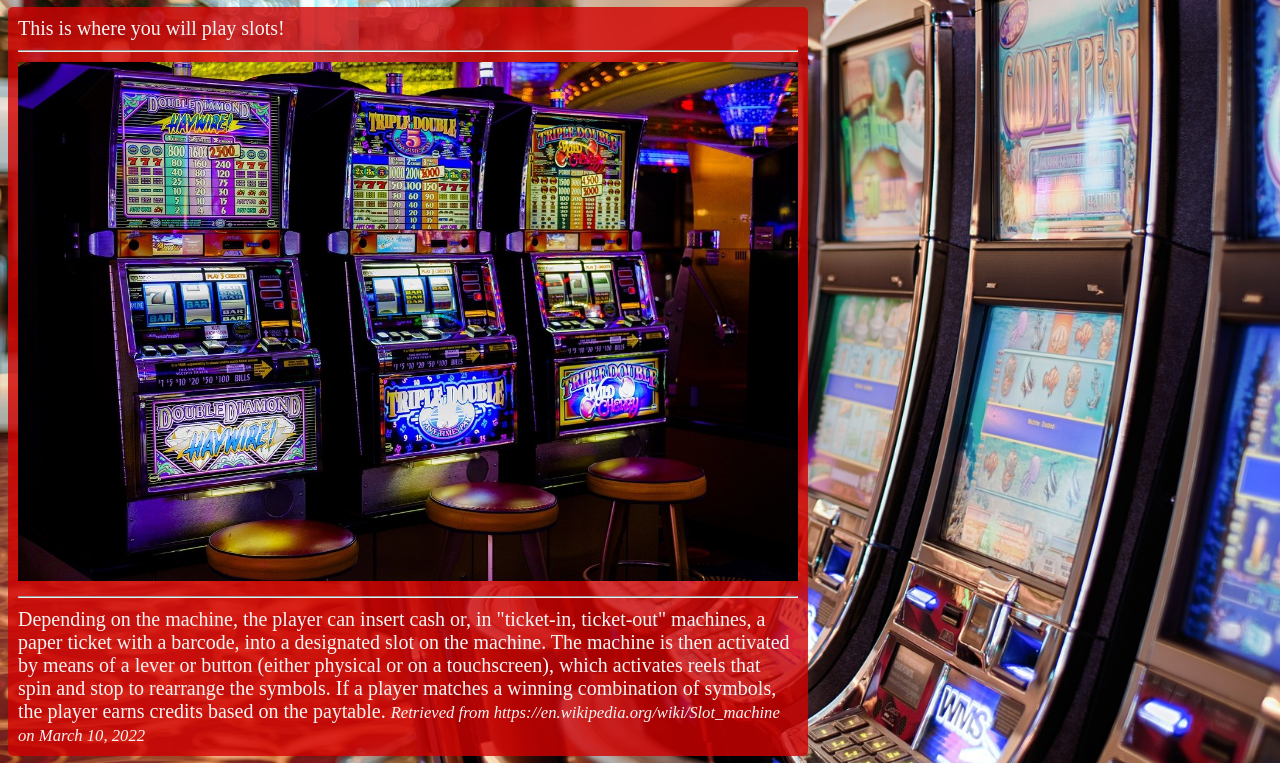
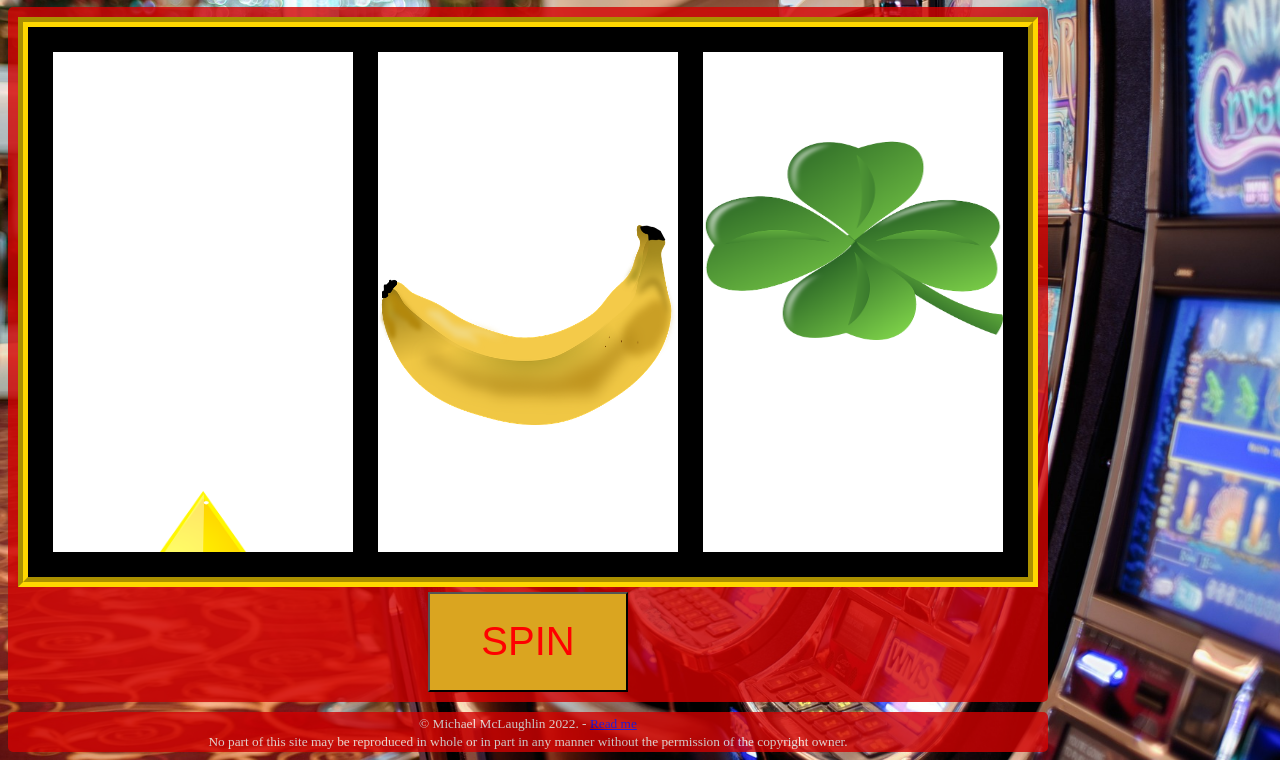
Before and after one commit to freelancer09/JavaScript-Term-Project, a plain HTML site: page slots/index.html in a window 1280 px wide. Shown: the part 177-940 px from the top of the page. Drawn offline with Linux system fonts and the light colour scheme.

Commit message:
Add files via upload

```diff
--- a/slots/css/slots.css
+++ b/slots/css/slots.css
@@ -42,6 +42,7 @@ article {
     padding: 10px;
     background-color: rgba(210,2,2,0.8);
     font-size: 15pt;
+    text-align: center;
 }
 footer {
     border-radius: 5px;
@@ -49,6 +50,18 @@ footer {
     padding: 2px;
     background-color: #d20202;
     text-align: center;
+}
+input {
+    width: 200px;
+    height: 100px;
+    font-size: 30pt;
+    background-color: goldenrod;
+    color: red;
+    text-align: center;
+}
+input:hover {
+    background-color: aquamarine;
+    cursor: pointer;
 }
 
 /* Grid Classes */
--- a/slots/index.html
+++ b/slots/index.html
@@ -6,6 +6,18 @@
         <link href="css/slots.css" rel="stylesheet" type="text/css">
     </head>
     <body>
+        <audio id="spinAudio" loop>
+            <source src="media/zmikeslotspin.mp3" type="audio/mpeg">
+            Your browser does not support the audio element.
+        </audio>
+        <audio id="spinWinAudio">
+            <source src="media/zmikeslotwin.mp3" type="audio/mpeg">
+            Your browser does not support the audio element.
+        </audio>
+        <audio id="spinLoseAudio">
+            <source src="media/zmikeslotlose.mp3" type="audio/mpeg">
+            Your browser does not support the audio element.
+        </audio>
         <main class="grid-container">
             <header class="top">
                 <h1>Slots</h1>
@@ -19,17 +31,14 @@
                 </ul>
             </nav>
             <article class="middle">
-                This is where you will play slots!
-                <hr>
-                <img src="../media/placeholder-slots.jpg" width="100%" height="auto">
-                <hr>
-                Depending on the machine, the player can insert cash or, in "ticket-in, ticket-out" machines, a paper ticket with a barcode, into a designated slot on the machine. The machine is then activated by means of a lever or button (either physical or on a touchscreen), which activates reels that spin and stop to rearrange the symbols. If a player matches a winning combination of symbols, the player earns credits based on the paytable.
-                <small><cite>Retrieved from https://en.wikipedia.org/wiki/Slot_machine on March 10, 2022</cite></small>
+                <canvas id="myCanvas" width="10" height="10" style="border:10px gold groove;">Your browser does not support the HTML5 canvas tag</canvas>
+                <input type="button" id="buttonSpin" value="SPIN">
             </article>
             <footer class="bottom">
                 <small>&copy; Michael McLaughlin 2022. - <a href='readme.txt'>Read me</a><br>
                     No part of this site may be reproduced in whole or in part in any manner without the permission of the copyright owner.</small>
             </footer>
+            <script src="js/slots.js"></script>
         </main>
     </body>
 </html>
--- /dev/null
+++ b/slots/js/slots.js
@@ -0,0 +1,177 @@
+// Settings
+iconHeight = 200;
+frameWidth = 300; // Also icon width
+frameHeight = 500;
+frameBorder = 25;
+bgColor = "black";
+frameColor = "white";
+
+spinSpeed = 30;
+spinSlowdown = 2; // Higher means longer spins
+spinSlowdownDelay = 40; // Frames to wait before slowing down
+// Create canvas size based on frame settings
+gameWidth = frameBorder + frameBorder + frameBorder + frameBorder + frameWidth + frameWidth + frameWidth;
+gameHeight = frameBorder + frameBorder + frameHeight;
+
+c = document.getElementById("myCanvas");
+ctx = c.getContext("2d");
+
+c.width = gameWidth;
+c.height = gameHeight;
+
+var icons = ["banana.png", "bell.png", "cherry.png", "clover.png", "diamond.png", "dollar.png", "seven.png", "star.png", "watermelon.png"];
+spinning = false;
+viewMsg = false;
+frameCount = 0;
+
+createIcons();
+
+// Cross-browser support for requestAnimationFrame
+var w = window;
+requestAnimationFrame = w.requestAnimationFrame || w.webkitRequestAnimationFrame || w.msRequestAnimationFrame || w.mozRequestAnimationFrame;
+
+main();
+
+function createIcons() {
+    icon1Ready = false;
+    icon1 = new Image();
+    icon1Index = Math.floor(Math.random() * icons.length);
+    icon1.src = "media/" + icons[icon1Index];
+    icon1.onload = function() {
+        icon1Ready = true;
+    }
+    icon1PosY = Math.floor(Math.random() * frameHeight);
+    icon1Speed = 0;
+
+    icon2Ready = false;
+    icon2 = new Image();
+    icon2Index = Math.floor(Math.random() * icons.length);
+    icon2.src = "media/" + icons[icon2Index];
+    icon2.onload = function() {
+        icon2Ready = true;
+    }
+    icon2PosY = Math.floor(Math.random() * frameHeight);
+    icon2Speed = 0;
+
+    icon3Ready = false;
+    icon3 = new Image();
+    icon3Index = Math.floor(Math.random() * icons.length);
+    icon3.src = "media/" + icons[icon3Index];
+    icon3.onload = function() {
+        icon3Ready = true;
+    }
+    icon3PosY = Math.floor(Math.random() * frameHeight);
+    icon3Speed = 0;
+}
+function main() {
+    render();
+    requestAnimationFrame(main);
+}
+function render() {
+    frameCount++;
+    if (viewMsg == false) {
+        drawFrame();
+        drawIcons();
+        drawBg();
+    }
+    if (icon1Speed == 0 && icon2Speed == 0 && icon3Speed == 0 && spinning) {
+        endSpin();
+    }
+}
+function drawFrame() {
+    ctx.fillStyle = frameColor;
+    ctx.fillRect(frameBorder, frameBorder, frameWidth, frameHeight);
+    ctx.fillRect(frameBorder + frameBorder + frameWidth, frameBorder, frameWidth, frameHeight);
+    ctx.fillRect(frameBorder + frameBorder + frameBorder + frameWidth + frameWidth, frameBorder, frameWidth, frameHeight);
+}
+function drawIcons() {
+    if (icon1Ready) {
+        ctx.drawImage(icon1, frameBorder, icon1PosY, frameWidth, iconHeight);
+        if (spinning) {
+            icon1PosY += icon1Speed;
+            if (frameCount > spinSlowdownDelay && icon1Speed > 0 && (frameCount % spinSlowdown) == 0 && icon1PosY >= 0 && icon1PosY < (gameHeight - iconHeight)) icon1Speed--;
+            if (icon1PosY > gameHeight) {
+                icon1PosY = 0 - iconHeight;
+                icon1Index++;
+                if (icon1Index >= icons.length) icon1Index = 0;
+                icon1.src = "media/" + icons[icon1Index];
+            }
+        }
+    }
+    if (icon2Ready) {
+        ctx.drawImage(icon2, frameBorder + frameBorder + frameWidth, icon2PosY, frameWidth, iconHeight);
+        if (spinning) {
+            icon2PosY += icon2Speed;
+            if (frameCount > spinSlowdownDelay && icon1Speed == 0 && icon2Speed > 0 && (frameCount % spinSlowdown) == 0 && icon2PosY >= 0 && icon2PosY < (gameHeight - iconHeight)) icon2Speed--;
+            if (icon2PosY > gameHeight) {
+                icon2PosY = 0 - iconHeight;
+                icon2Index++;
+                if (icon2Index >= icons.length) icon2Index = 0;
+                icon2.src = "media/" + icons[icon2Index];
+            }
+        }
+    }
+    if (icon3Ready) {
+        ctx.drawImage(icon3, frameBorder + frameBorder + frameBorder + frameWidth + frameWidth, icon3PosY, frameWidth, iconHeight);
+        if (spinning) {
+            icon3PosY += icon3Speed;
+            if (frameCount > spinSlowdownDelay && icon1Speed == 0 && icon2Speed == 0 && icon3Speed > 0 && (frameCount % spinSlowdown) == 0 && icon3PosY >= 0 && icon3PosY < (gameHeight - iconHeight)) icon3Speed--;
+            if (icon3PosY > gameHeight) {
+                icon3PosY = 0 - iconHeight;
+                icon3Index++;
+                if (icon3Index >= icons.length) icon3Index = 0;
+                icon3.src = "media/" + icons[icon3Index];
+            }
+        }
+    }
+}
+function drawBg() {
+    ctx.fillStyle = bgColor;
+    ctx.fillRect(0, 0, gameWidth, frameBorder);
+    ctx.fillRect(0, gameHeight - frameBorder, gameWidth, frameBorder);
+    ctx.fillRect(0, 0, frameBorder, gameHeight);
+    ctx.fillRect(frameWidth + frameBorder, 0, frameBorder, gameHeight);
+    ctx.fillRect(frameWidth + frameWidth + frameBorder + frameBorder, 0, frameBorder, gameHeight);
+    ctx.fillRect(gameWidth - frameBorder, 0, frameBorder, gameHeight);
+}
+function endSpin() {
+    spinning = false;
+    document.getElementById("spinAudio").pause();
+    if (icon1.src == icon2.src && icon2.src == icon3.src) playerWin();
+    else if (icon1.src == icon2.src) playerWin();
+    else if (icon1.src == icon3.src) playerWin();
+    else if (icon2.src == icon3.src) playerWin();
+    else playerLose();
+}
+function playerWin() {
+    document.getElementById("spinWinAudio").play();
+    playerMessage("YOU WIN.");
+}
+function playerLose() {
+    document.getElementById("spinLoseAudio").play();
+    playerMessage("YOU LOSE.");
+}
+function playerMessage(msg) {
+    viewMsg = true;
+    ctx.fillStyle = "rgba(0,0,0,0.75)";
+    ctx.fillRect(0, 0, gameWidth, gameHeight);
+    ctx.fillStyle = "red";
+    ctx.font = "50px Arial";
+    ctx.textAlign = "center";
+    ctx.fillText(msg, gameWidth/2, gameHeight/2);
+}
+function playerSpin() {
+    createIcons();
+    frameCount = 0;
+    spinning = true;
+    viewMsg = false;
+    document.getElementById("spinAudio").play();
+    icon1Speed = spinSpeed;
+    icon2Speed = spinSpeed;
+    icon3Speed = spinSpeed;
+}
+// Button Handler
+document.getElementById("buttonSpin").addEventListener("click",playerSpin);
+document.addEventListener("keyup",function(e) {
+    if (e.code == "Space") playerSpin();
+});
```
Also changed, not shown: readme.txt, slots/media/banana.png (added), slots/media/bell.png (added), slots/media/cherry.png (added), slots/media/clover.png (added), slots/media/diamond.png (added), slots/media/dollar.png (added), slots/media/seven.png (added), slots/media/star.png (added), slots/media/watermelon.png (added), slots/readme.txt, 3 other files.
